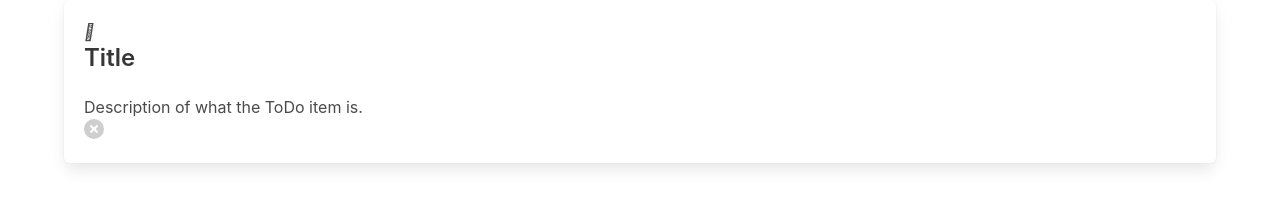
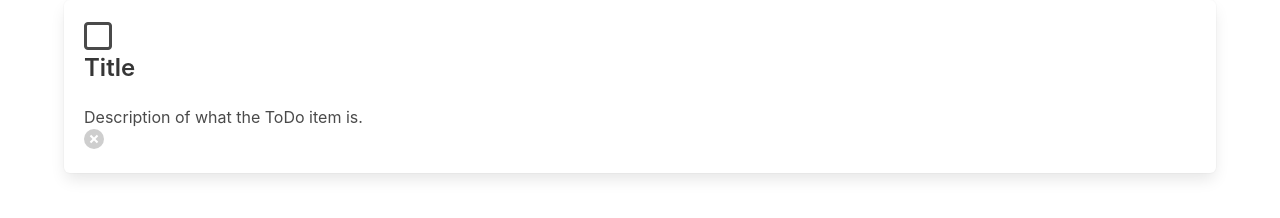
Before and after one commit to AaronMikelKey/toDoList, a website built with webpack: page dist/index.html in a window 1280 px wide. Built offline with nearby package versions, Linux system fonts and the light colour scheme.

Commit message:
Font awesome working now from direct html script.  Will see about moving it to module.  need to get date lib working next

```diff
--- a/dist/index.html
+++ b/dist/index.html
@@ -13,7 +13,7 @@
         <div class="container" id="main">
             <div class="list">
                 <div class="box">
-                    <i class="fab fa-twitter-square"></i>
+                    <i class="far fa-square fa-2x"></i>
                     <h4 class="title is-4">Title</h4>
                     <p>Description of what the ToDo item is.</p>
 
@@ -22,6 +22,7 @@
             </div>
 
         </div>
+        <script src="https://kit.fontawesome.com/2fb13cc07a.js" crossorigin="anonymous"></script>
         <script src="bundle.js"></script>
     </body>
 </html>
```
